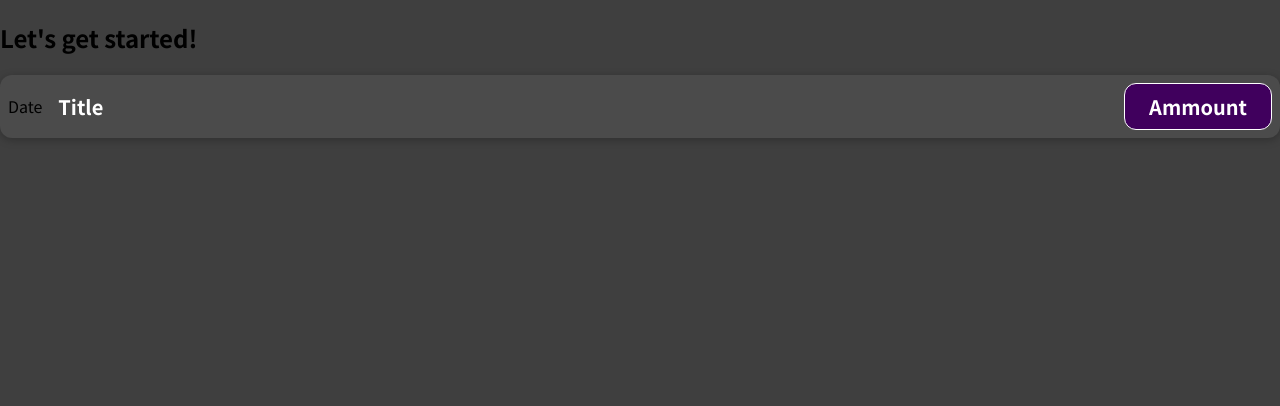
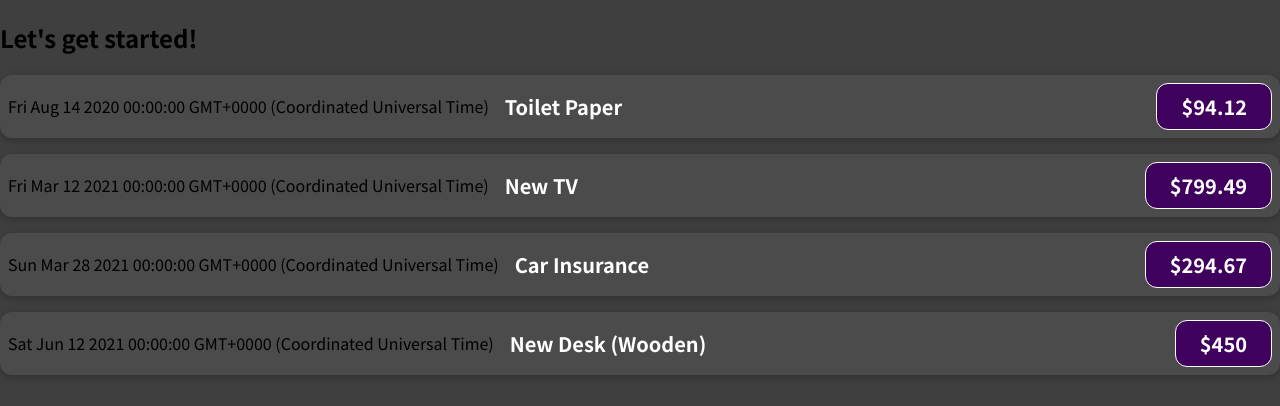
Before and after one commit to jesq/first-react-app, a JavaScript app: page / in a window 1280 px wide. Shown: the top 406 px of the page. Built offline with nearby package versions, Linux system fonts and the light colour scheme.

Commit message:
add: props for ExpenseItem component

```diff
--- a/src/App.js
+++ b/src/App.js
@@ -1,10 +1,51 @@
 import ExpenseItem from './components/ExpenseItem/ExpenseItem'
 
 function App() {
+	const expenses = [
+		{
+			id: 'e1',
+			title: 'Toilet Paper',
+			amount: 94.12,
+			date: new Date(2020, 7, 14),
+		},
+		{ id: 'e2', title: 'New TV', amount: 799.49, date: new Date(2021, 2, 12) },
+		{
+			id: 'e3',
+			title: 'Car Insurance',
+			amount: 294.67,
+			date: new Date(2021, 2, 28),
+		},
+		{
+			id: 'e4',
+			title: 'New Desk (Wooden)',
+			amount: 450,
+			date: new Date(2021, 5, 12),
+		},
+	];
+
 	return (
 		<div>
 			<h2>Let's get started!</h2>
-			<ExpenseItem></ExpenseItem>
+			<ExpenseItem
+				title={ expenses[0].title }
+				amount={ expenses[0].amount }
+				date={ expenses[0].date }
+			/>
+			<ExpenseItem
+				title={ expenses[1].title }
+				amount={ expenses[1].amount }
+				date={ expenses[1].date }
+			/>
+			<ExpenseItem
+				title={ expenses[2].title }
+				amount={ expenses[2].amount }
+				date={ expenses[2].date }
+			/>
+			<ExpenseItem
+				title={ expenses[3].title }
+				amount={ expenses[3].amount }
+				date={ expenses[3].date }
+			/>
 		</div>
 	);
 }
--- a/src/components/ExpenseItem/ExpenseItem.js
+++ b/src/components/ExpenseItem/ExpenseItem.js
@@ -1,17 +1,17 @@
 import './ExpenseItem.css'
 
-function ExpenseItem() {
+function ExpenseItem(props) {
     return (
         <div className={"expense-item"}>
             <div>
-                Date
+                { props.date.toString() }
             </div>
             <div className={"expense-item__description"}>
                 <h2>
-                    Title
+                    { props.title }
                 </h2>
                 <div className={"expense-item__price"}>
-                    Ammount
+                    ${ props.amount }
                 </div>
             </div>
         </div>
```
